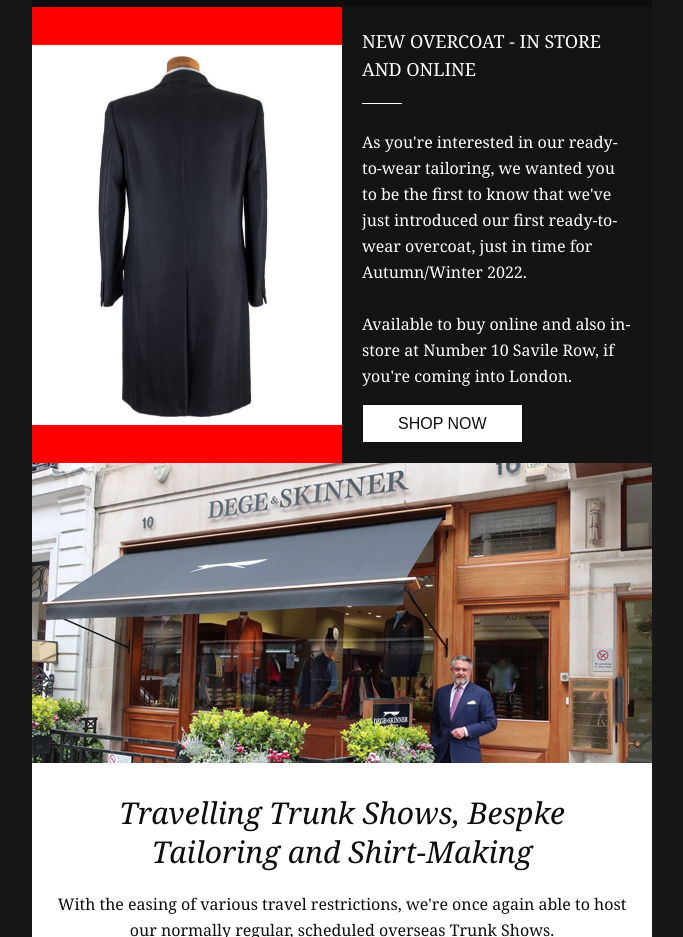
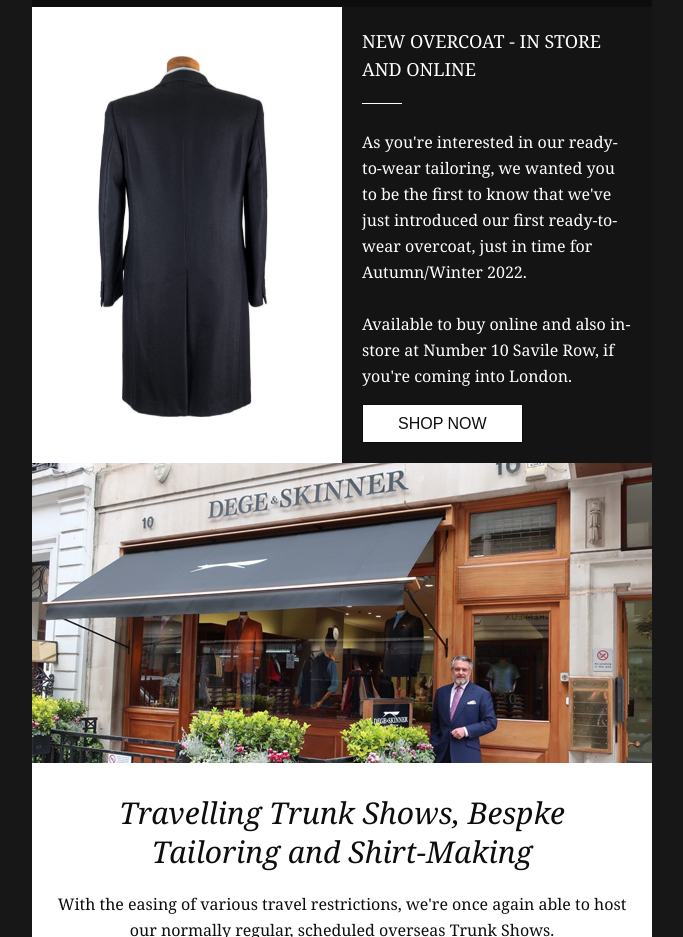
Before and after one commit to CrashPanda/dege_skinner_brief, a plain HTML site: page index.html in a window 1280 px wide. Shown: the part 163-1100 px from the top of the page, without its empty margins (298-981 px from the left). Drawn offline with Linux system fonts and the light colour scheme.

Commit message:
Update index.html

```diff
--- a/index.html
+++ b/index.html
@@ -252,7 +252,7 @@
                             <tr>
                                 <td width="100%" align="center">
                                     <!-- TemplateBeginEditable name="Snippets" --><!-- START .story-1col -->
-                                    <table role="presentation" class="content-outer" align="center" border="0" cellspacing="0" cellpadding="0" style="width: 620px; background-color: #ff0000;">
+                                    <table role="presentation" class="content-outer" align="center" border="0" cellspacing="0" cellpadding="0" style="width: 620px; background-color: #ffffff;">
                                         <tbody>
                                             <tr>
                                                 <td class="content-inner" valign="middle" align="center" style="width: 580px;">
```
